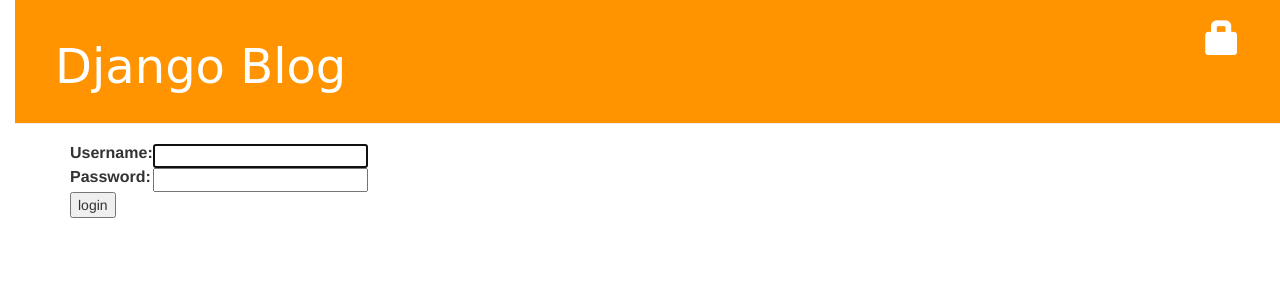
After one commit to liu-meng/python_blog, a Django app: page /accounts/login/ in a window 1280 px wide. The commit adds this page. Shown: the top 300 px of the page. Run offline with Django 3.2, Linux system fonts and the light colour scheme; some libraries are stand-ins or nearby versions.

```diff
--- a/blog/templates/blog/base.html
+++ b/blog/templates/blog/base.html
@@ -11,6 +11,10 @@
             {% if user.is_authenticated %}
                 <a href="{% url 'post_new' %}" class="top-menu"><span class="glyphicon glyphicon-plus"></span></a>
                 <a href="{% url 'post_draft_list' %}" class="top-menu"><span class="glyphicon glyphicon-edit"></span></a>
+                <p class="top-menu">Hello {{ user.username }}<small>(<a href="{% url 'logout' %}">Log out</a>)</small></p>
+
+            {% else %}
+                    <a href="{% url 'login' %}" class="top-menu"><span class="glyphicon glyphicon-lock"></span></a>
             {% endif %}
             <h1><a href="">Django Blog</a></h1>
         </div>
--- /dev/null
+++ b/blog/templates/registration/login.html
@@ -0,0 +1,24 @@
+{% extends "blog/base.html" %}
+
+{% block content %}
+    {% if form.errors %}
+        <p>Your username and password didn't match. Please try again.</p>
+    {% endif %}
+
+    <form method="post" action="{% url 'login' %}">
+    {% csrf_token %}
+        <table>
+        <tr>
+            <td>{{ form.username.label_tag }}</td>
+            <td>{{ form.username }}</td>
+        </tr>
+        <tr>
+            <td>{{ form.password.label_tag }}</td>
+            <td>{{ form.password }}</td>
+        </tr>
+        </table>
+
+        <input type="submit" value="login" />
+        <input type="hidden" name="next" value="{{ next }}" />
+    </form>
+{% endblock %}
--- a/mysite/settings.py
+++ b/mysite/settings.py
@@ -102,3 +102,4 @@ USE_TZ = True
 
 STATIC_URL = '/static/'
 STATIC_ROOT = os.path.join(BASE_DIR, 'static')
+LOGIN_REDIRECT_URL = '/'
--- a/mysite/urls.py
+++ b/mysite/urls.py
@@ -1,5 +1,6 @@
 from django.conf.urls import include, url
 from django.contrib import admin
+from django.contrib.auth import views
 
 urlpatterns = [
     # Examples:
@@ -7,5 +8,7 @@ urlpatterns = [
     # url(r'^blog/', include('blog.urls')),
 
     url(r'^admin/', include(admin.site.urls)),
+    url(r'^accounts/login/$', views.login, name='login'),
+    url(r'^accounts/logout/$', views.logout, name='logout', kwargs={'next_page': '/'}),
     url(r'', include('blog.urls')),
 ]
```
Also changed, not shown: blog/views.py (+19 -13 lines).
